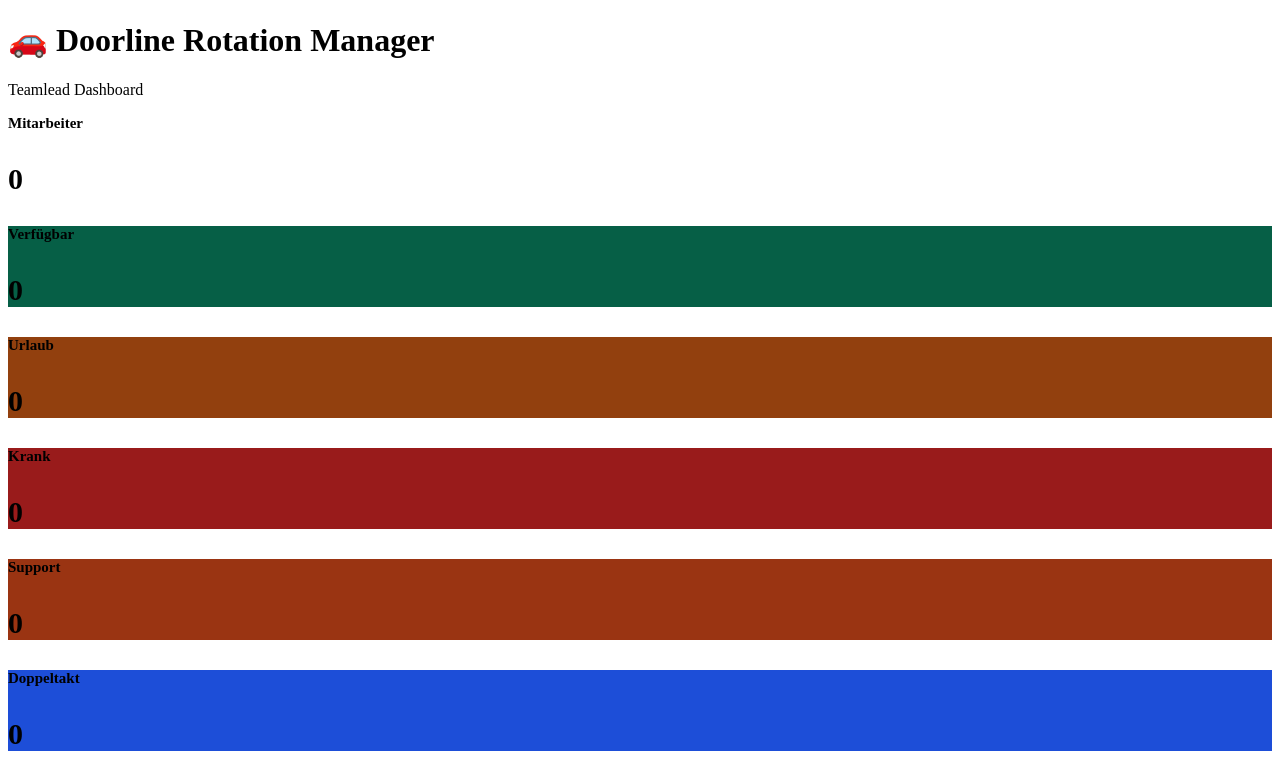
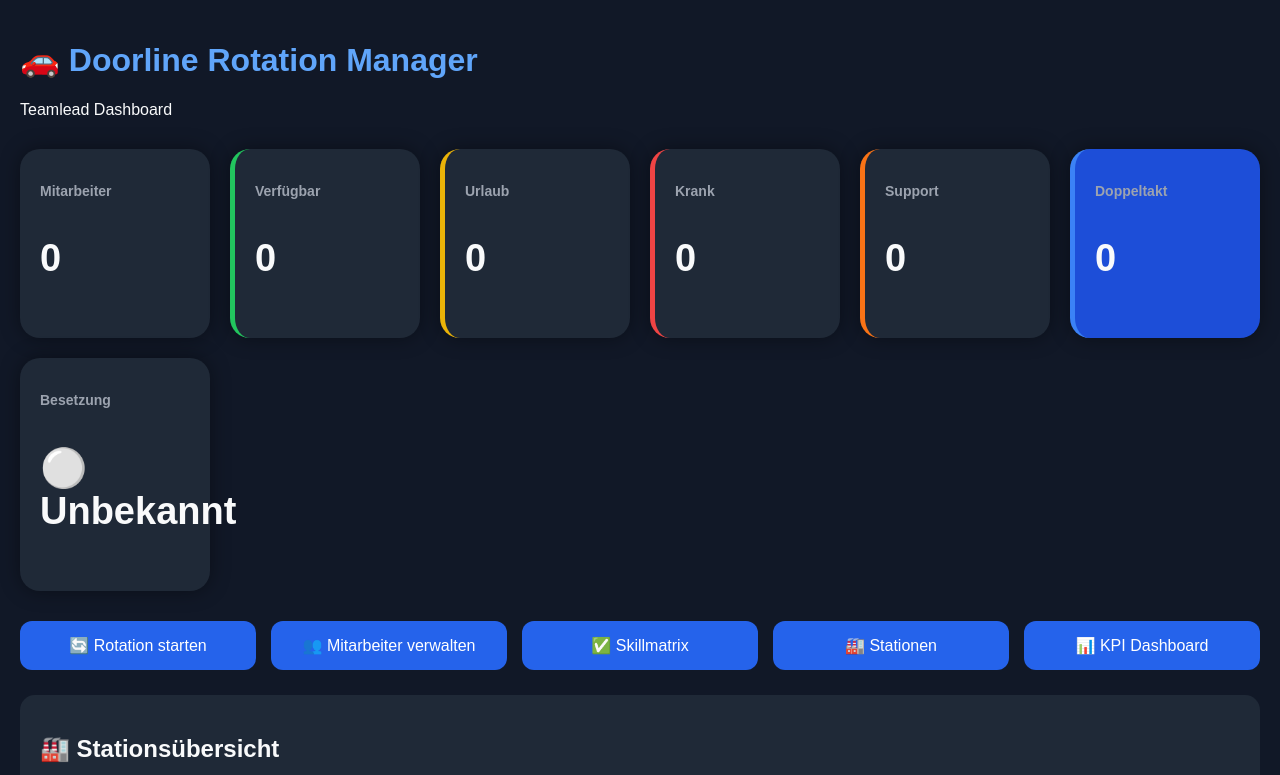
Before and after one commit to Karadeniz87/doorline-rotation-manager, a plain HTML site: page frontend/index.html in a window 1280 px wide. Shown: the top 775 px of the page. Drawn offline with Linux system fonts and the light colour scheme; no server answers.

Commit message:
Update style.css

```diff
--- a/frontend/style.css
+++ b/frontend/style.css
@@ -1,40 +1,106 @@
-JPH und KPI Dashboard    margin-bottom:20px;
+body{
+    margin:0;
+    padding:0;
+    background:#111827;
+    color:#F9FAFB;
+    font-family:Arial, sans-serif;
+}
+
+.container{
+    padding:20px;
+}
+
+.header{
+    margin-bottom:30px;
+}
+
+.header h1{
+    color:#60A5FA;
+    font-size:32px;
+}
+
+.cards{
+    display:grid;
+    grid-template-columns:
+        repeat(auto-fit,minmax(180px,1fr));
+    gap:20px;
+    margin-bottom:30px;
 }
 
 .card{
-    background:#1f2937;
-    border-radius:15px;
+    background:#1F2937;
+    border-radius:20px;
     padding:20px;
-    text-align:center;
+    box-shadow:
+        0 0 20px rgba(0,0,0,0.4);
+}
+
+.green{
+    border-left:5px solid #22C55E;
+}
+
+.yellow{
+    border-left:5px solid #EAB308;
+}
+
+.red{
+    border-left:5px solid #EF4444;
+}
+
+.orange{
+    border-left:5px solid #F97316;
+}
+
+.blue{
+    border-left:5px solid #3B82F6;
 }
 
 .card h3{
-    font-size:15px;
-    margin-bottom:10px;
+    font-size:14px;
+    color:#9CA3AF;
 }
 
 .card p{
-    font-size:30px;
+    font-size:38px;
     font-weight:bold;
 }
 
-.green{
-    background:#065f46;
+button{
+    background:#2563EB;
+    border:none;
+    border-radius:12px;
+    color:white;
+    padding:14px 22px;
+    font-size:16px;
+    cursor:pointer;
+    transition:0.2s;
 }
 
-.yellow{
-    background:#92400e;
+button:hover{
+    background:#3B82F6;
 }
 
-.red{
-    background:#991b1b;
+.station-card{
+    background:#1F2937;
+    border-radius:16px;
+    padding:15px;
+    margin-bottom:12px;
+    border:1px solid #374151;
 }
 
-.orange{
-    background:#9a3412;
-}
+@media(max-width:900px){
 
-.blue{
+    .cards{
+        grid-template-columns:1fr 1fr;
+    }
+
+    .actions{
+        display:flex;
+        flex-direction:column;
+        gap:10px;
+    }
+
+}.blue{
     background:#1d4ed8;
 }
 
```
